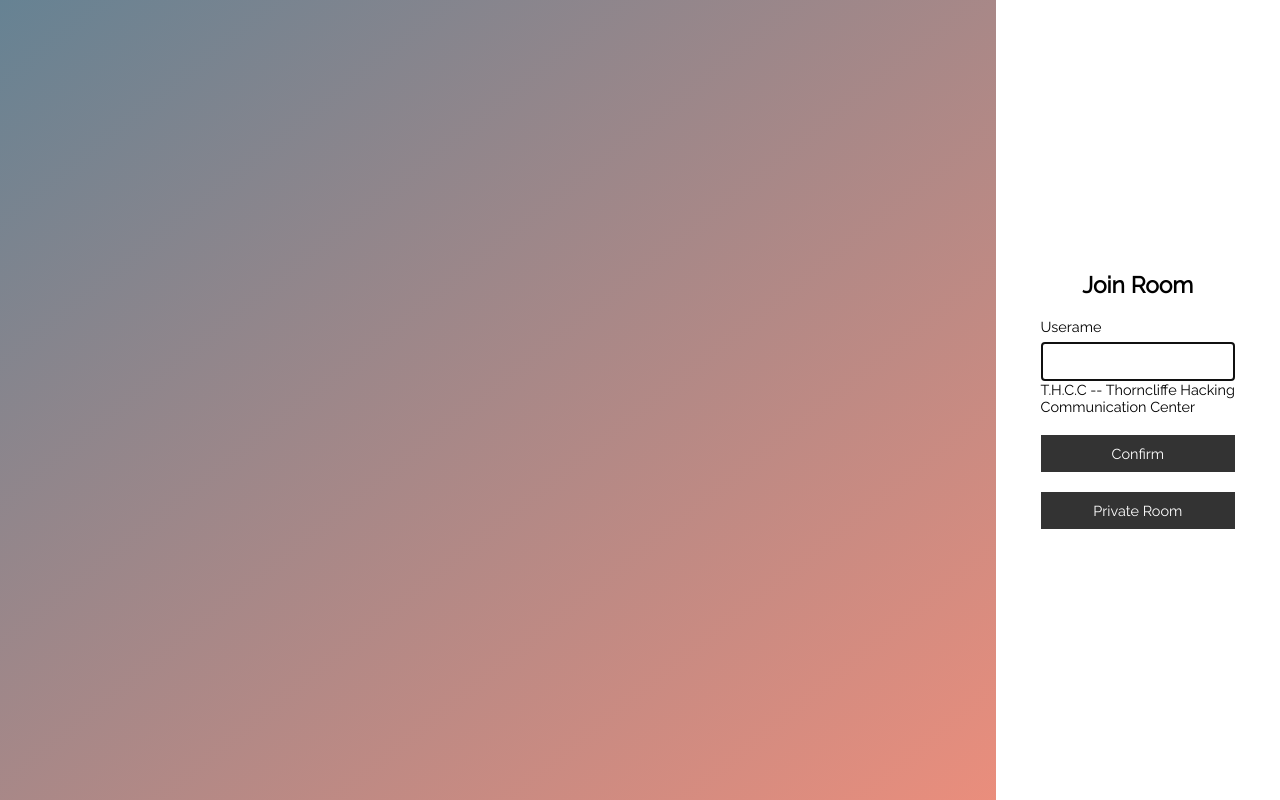
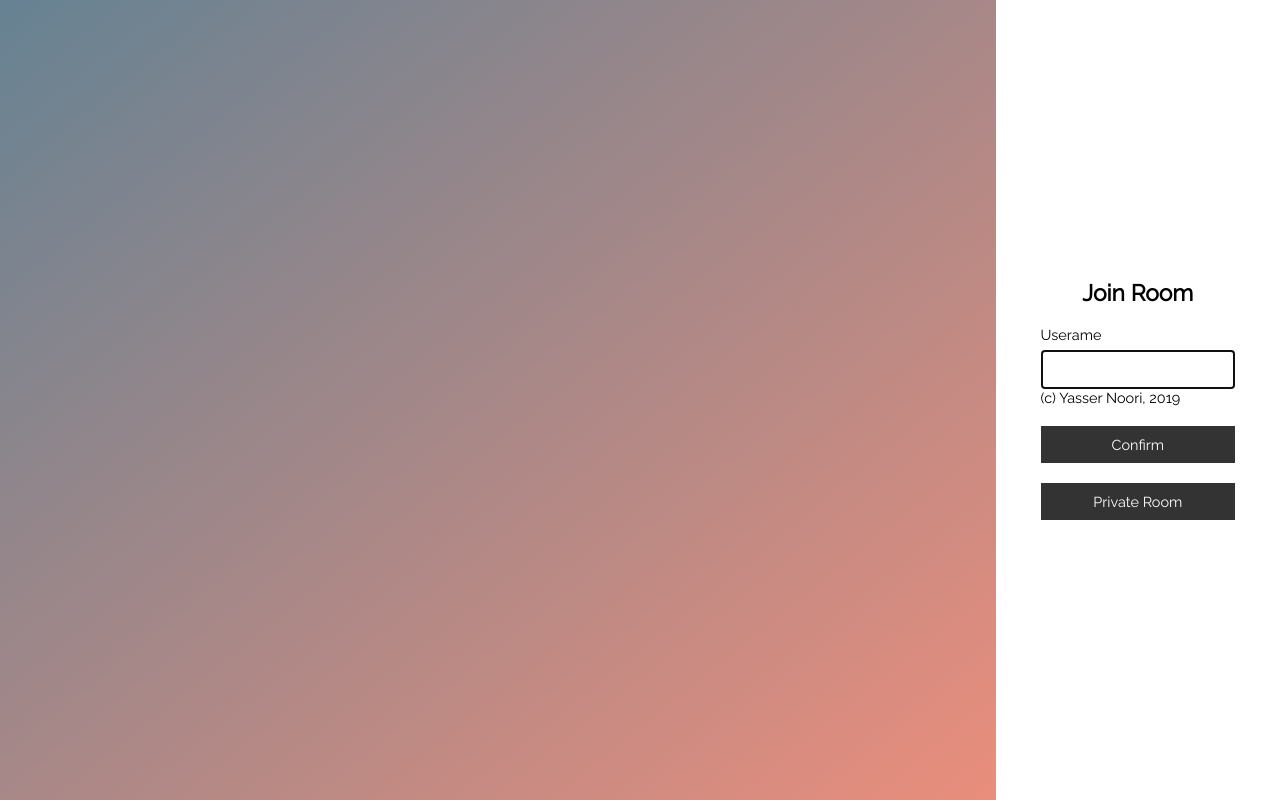
Before and after one commit to the-interverse/xdbb, a website: page public/index.html in a window 1280 px wide. Drawn offline with Linux system fonts and the light colour scheme.

Commit message:
Update index.html

```diff
--- a/public/index.html
+++ b/public/index.html
@@ -32,7 +32,7 @@ function x() {
                 <div class="form-field">
                     <label>Userame</label> <input autofocus="" name="name" type="text">
                         <br />
-                        <p>T.H.C.C -- Thorncliffe Hacking Communication Center</p>
+                        <p>(c) Yasser Noori, 2019</p>
                 </div>
 
                 <div class="form-field" style="display:none;">
```
